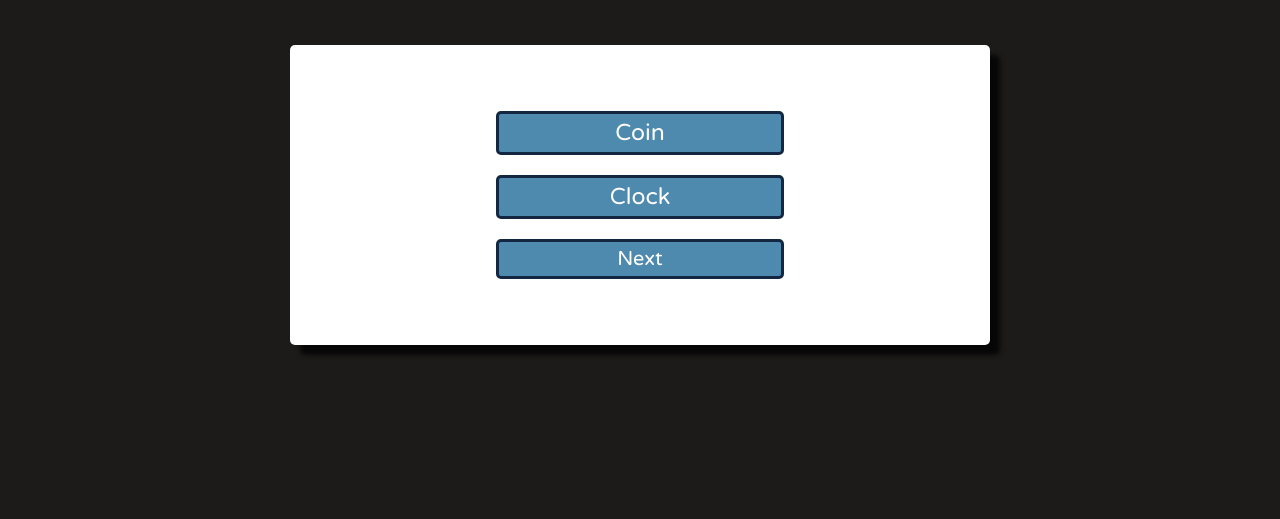
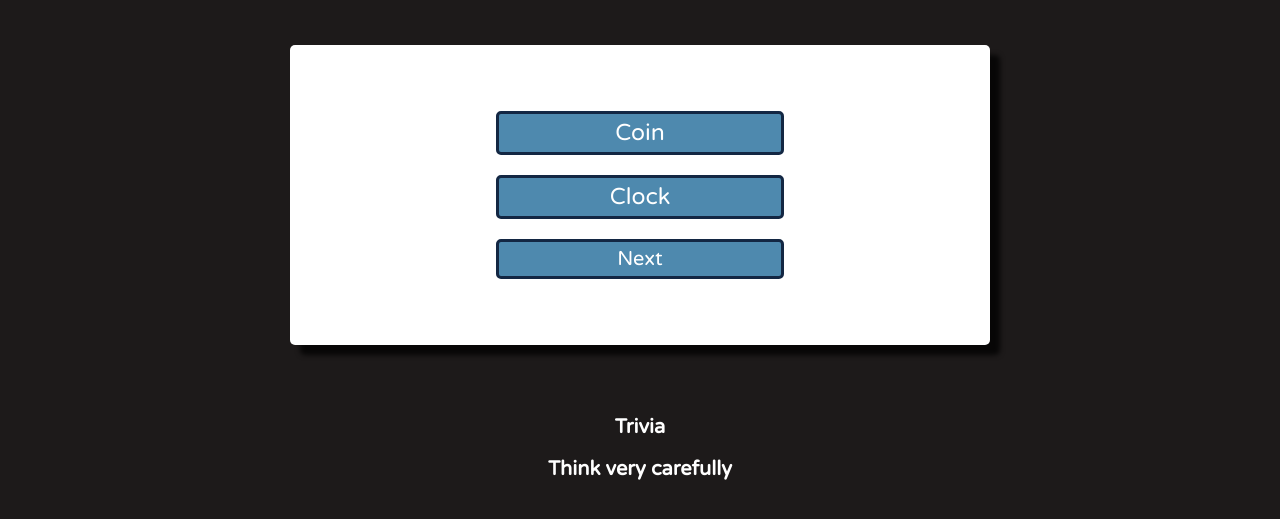
Before and after one commit to torianyap/Final-Project, a plain HTML site: page game.html in a window 1280 px wide. Shown: the part 105-624 px from the top of the page. Drawn offline with Linux system fonts and the light colour scheme.

Commit message:
'addTrivia'

```diff
--- a/game.css
+++ b/game.css
@@ -54,8 +54,16 @@
     color: red;
 }
 
-#question{
+#question, h3{
     text-align: center;
+}
+
+#title{
+    margin-top: 70px   ;
+}
+
+#isi{
+    margin-top: -30px;
 }
 
 #hide{
--- a/game.html
+++ b/game.html
@@ -16,6 +16,8 @@
             <button id="Next">Next</button>
         </div>
     </div>
+    <h3 id="title">Trivia</h3>
+    <h3 id="isi">Isi</h3>
     <script src="./game.js"></script>
 </body>
 </html>
--- a/game.js
+++ b/game.js
@@ -4,70 +4,80 @@ let questionList = [
         answer1: '2',
         answer2: '3',
 
-        correct: 2
+        correct: 2,
+        trivia: 'this is a basic math problem'
     },
     {
         question: "The Marina Trench is located in",
         answer1: 'Eastern Pacific Ocean',
         answer2: 'Western Pacific Ocean',
 
-        correct: 'Western Pacific Ocean'
+        correct: 'Western Pacific Ocean',
+        trivia: 'The Marina Trench is the deepest oceanic trench in the whole world'
     },
     {
         question: "Square root of 169",
         answer1: "14",
         answer2: "13",
 
-        correct: 2
+        correct: 2,
+        trivia: 'easy peasy lemon squeezy'
     },
     {
         question: "Which one of this that isn't an element",
         answer1: "Einsteinium",
         answer2: "Baron",
 
-        correct: 2
+        correct: 2,
+        trivia: 'One of them has the atomic number of 99'
     },
     {
         question: "The creator of dynamite",
         answer1: "Alfred Nobel",
         answer2: "Ludwig Nobel",
 
-        correct: 1
+        correct: 1,
+        trivia: 'The Nobel Prize was named afther him'
     },
     {
         question: "Where is Serengeti located",
         answer1: "India",
         answer2: "Africa",
 
-        correct: 2
+        correct: 2,
+        trivia: 'Serengeti means endless plains in Maasai language'
     },
     {
         question: "Where was Confucius from?",
         answer1: "Tibet",
         answer2: "China",
 
-        correct: 2
+        correct: 2,
+        trivia: 'Confucianism is a philosophical doctrine created by him'
     },
     {
         question: "I only have a tail and a head",
         answer1: "Coin",
         answer2: "Clock",
 
-        correct: 1
+        correct: 1,
+        trivia: 'Think very carefully'
     },
     {
         question: "Smallest country in the world",
         answer1: "Hawaii",
         answer2: "Vatican City",
 
-        correct: 2
+        correct: 2,
+        trivia: 'This country only has an area of 49 ha'
     },
     {
         question: "Decode me: 8181",
         answer1: "Haha",
         answer2: "Hehe",
 
-        correct: 1
+        correct: 1,
+        trivia: 'Alphabet.'
     },
 ]
 
@@ -80,6 +90,7 @@ let questionCounter = 0
 let score = 0
 let availableQuestion = []
 let maxQuestion = 10
+let trivia = document.getElementById('isi')
 
 function startGame (){
     questionCounter = 0
@@ -105,6 +116,7 @@ function getNextQuestion (){
         const number = choice.dataset['number']
         choice.innerText = currentQuestion['answer' + number]
     });
+    trivia.innerText = currentQuestion['trivia']
     availableQuestion.splice(questionIndex,1)
     acceptingAnswer = true
 }
```
